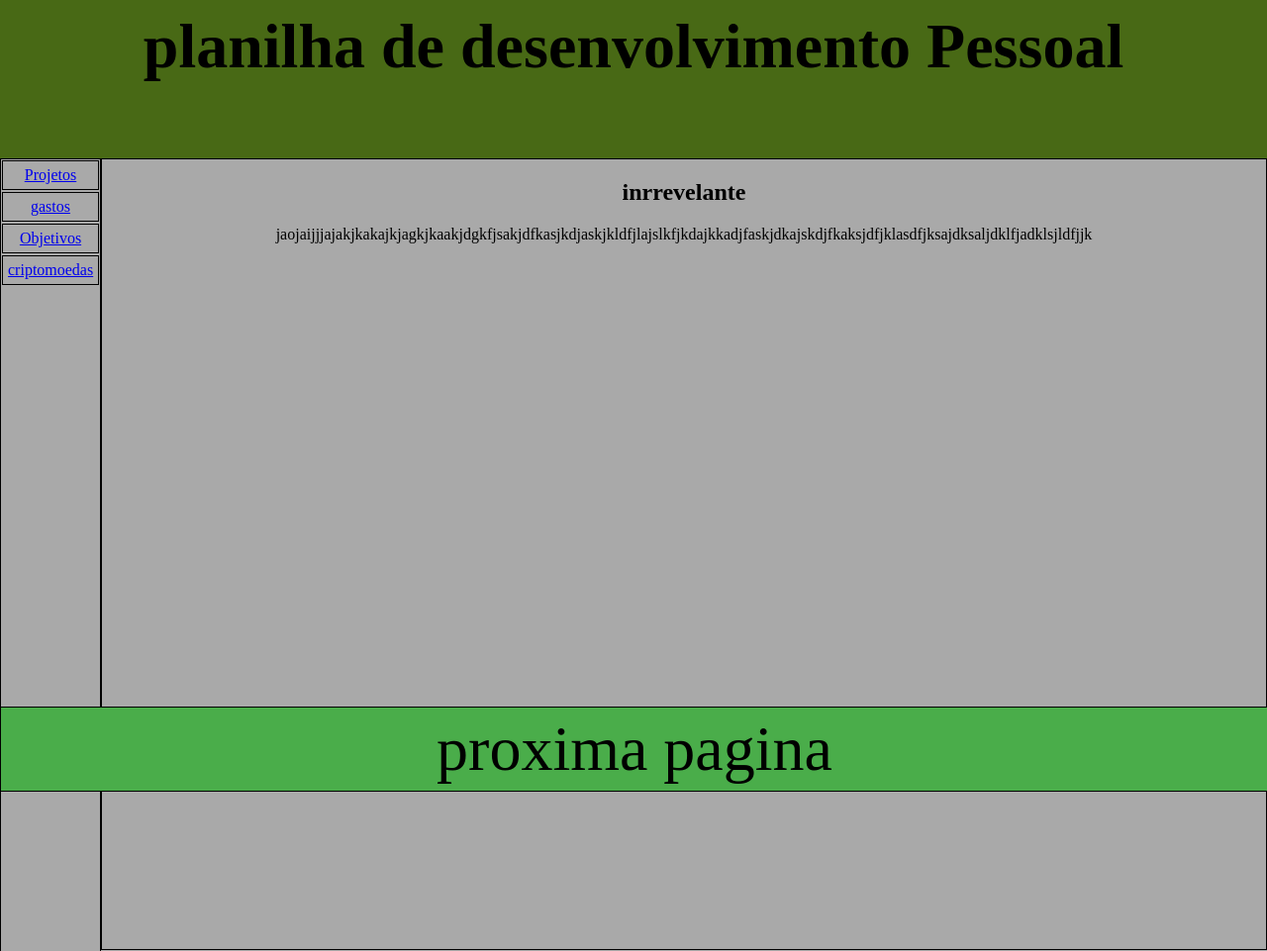
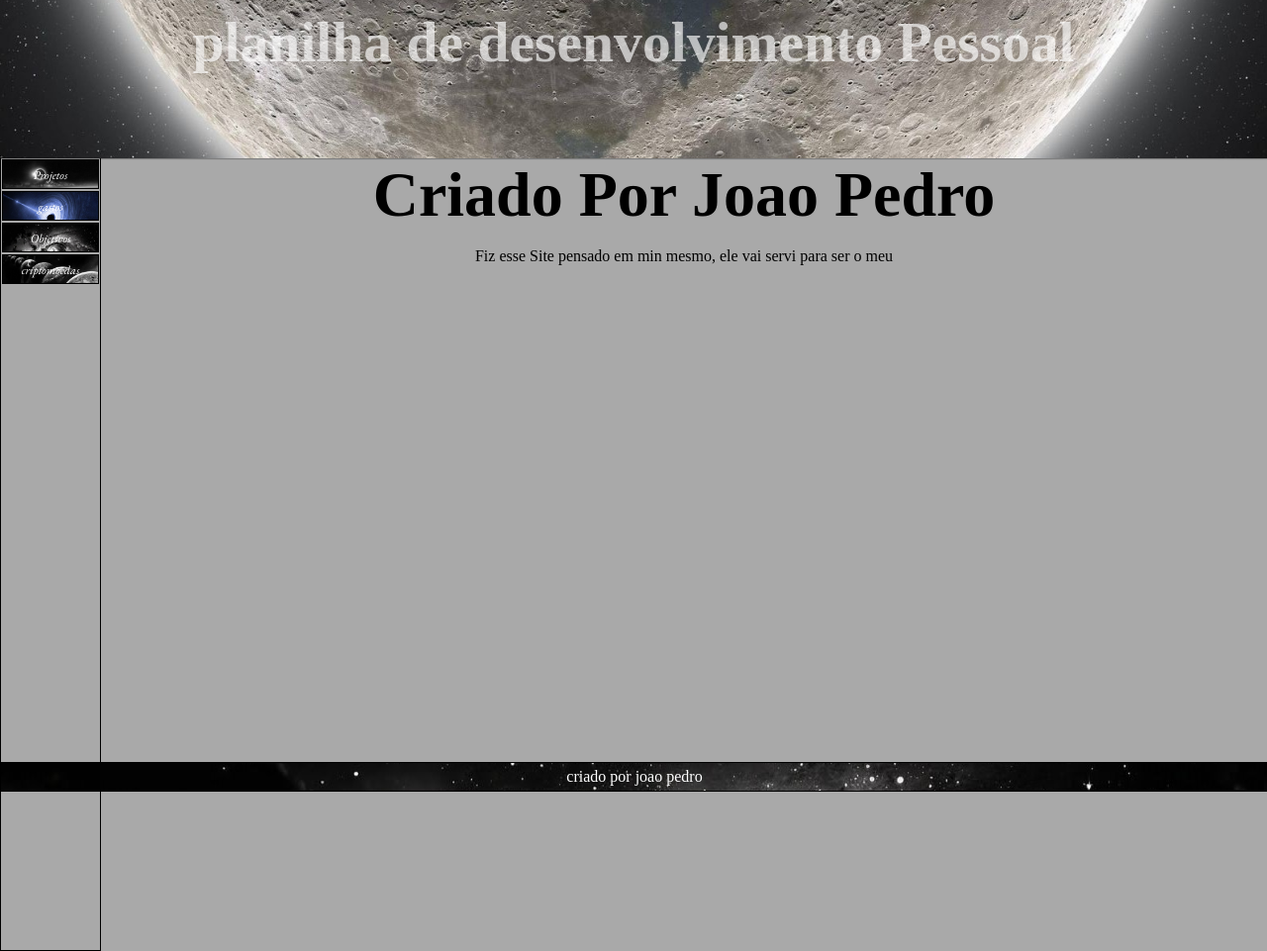
Before and after one commit to joaopedro206/Curso-Uninter, a plain HTML site: page testes/flex/lateral-flex.html in a window 1280 px wide. Shown: the whole page at 99% size. Drawn offline with nearby package versions, Linux system fonts and the light colour scheme.

Commit message:
Na Metade

```diff
--- a/testes/flex/lateral-flex.html
+++ b/testes/flex/lateral-flex.html
@@ -4,69 +4,7 @@
     <meta charset="UTF-8">
     <meta name="viewport" content="width=device-width, initial-scale=1.0">
     <title>lateral</title>
-    <style>
-        body{
-            background-color: darkgray;
-            text-align: center;
-            margin: auto;
-        }
-        header{
-            position: relative;
-            height: 20vh;
-            background-color: rgb(72, 105, 21);
-        }
-        header h1{
-            top: 0px;
-            margin: 0%;
-            padding:10px ;
-            font-size: 5vw;
-
-
-        }
-        #conteiner{
-            display: flex;
-            height: 100vh;
-        }
-
-        div .lateral{
-            display: flex;
-            flex-direction: column;
-            width: 40vw;
-            max-width: 100px;
-            height: 100vh;
-            border: 1px solid;
-        }
-        .lateral .itens{
-            display: flex;
-            border: 1px solid;
-            padding: 5px;
-            margin: 1px;
-
-        }
-            a{
-                width:40vw ;
-            }
-        div .principal{
-            width: 120vw;
-            border: 1px solid;
-            z-index: 1;
-            overflow: auto;
-            padding-bottom: 20px;
-        }
-        footer{
-            background-color: rgb(74, 173, 74);
-            position: fixed;
-            bottom: 0%;
-            width: 100%;
-            border: 1px solid;
-            z-index:1;
-        }
-        footer>p{
-                padding: 0%;
-                margin: 5px;
-                font-size: 5vw;
-        }
-    </style>
+     <link rel="stylesheet" href="site.css">
 </head>
 <body>
     <header>
@@ -75,19 +13,19 @@
     </header>
     <div id="conteiner">
         <div class="lateral">
-            <div class="itens"><a href="#">Projetos</a></div>
-            <div class="itens"><a href="#">gastos</a></div>
-            <div class="itens"><a href="#">Objetivos</a></div>
-            <div class="itens"><a href="#">criptomoedas</a></div>
+            <div class="itens1"><a href="#">Projetos</a></div>
+            <div class="itens2"><a href="#">gastos</a></div>
+            <div class="itens3"><a href="#">Objetivos</a></div>
+            <div class="itens4"><a href="#">criptomoedas</a></div>
         </div>
         <div class="principal">
             <main>
-                <h2>inrrevelante</h2>
-                <p>jaojaijjjajakjkakajkjagkjkaakjdgkfjsakjdfkasjkdjaskjkldfjlajslkfjkdajkkadjfaskjdkajskdjfkaksjdfjklasdfjksajdksaljdklfjadklsjldfjjk</p>
+                <h2>Criado Por Joao Pedro</h2>
+                <p>Fiz esse Site pensado em min mesmo, ele vai servi para ser o meu </p>
             </main>
         </div>
     </div>
 
-    <footer><p>proxima pagina</p></footer>
+    <footer><p>criado por joao pedro</p></footer>
 </body>
 </html>
--- /dev/null
+++ b/testes/flex/site.css
@@ -0,0 +1,116 @@
+@charset "UTF-8";
+
+@import url('https://fonts.googleapis.com/css2?family=EB+Garamond:ital,wght@0,400..800;1,400..800&display=swap');
+body{
+    background-color: darkgray;
+    text-align: center;
+    margin: auto;
+}
+header{
+    position: relative;
+    height: 20vh;
+    background-color: rgb(72, 105, 21);
+    background-image: url(imagens/download\ \(2\).jpg);
+    background-repeat: no-repeat;
+    background-size:cover ;
+    background-position: center top;
+    background-position-y: 50%;
+    box-shadow: 1px 1px 1px rgba(0, 0, 0, 0.247);
+}
+header h1{
+    top: 0px;
+    margin: 0%;
+    padding:10px ;
+    font-size: 4.5vw;
+    color: rgba(255, 255, 255, 0.651);
+
+}
+#conteiner{
+    display: flex;
+    height: 100vh;
+}
+
+div .lateral{
+    border: 1px solid;
+    border-top: 0px;
+    display: flex;
+    flex-direction: column;
+    width: 40vw;
+    max-width: 100px;
+    height: 100vh;
+
+}
+.lateral .itens{
+    border: 1px solid;
+    padding: 5px;
+    margin: 1px;
+
+}
+
+.itens1{
+    border: 1px solid;
+    padding: 5px;
+    margin: 1px;
+    background-image: url(imagens/ouuuuu.jpg);
+    background-repeat: no-repeat;
+    background-size: cover;
+}
+.itens2{
+    border: 1px solid;
+    padding: 5px;
+    margin: 1px;
+    background-image: url(imagens/imagemgalaxia.jpg);
+    background-repeat: no-repeat;
+    background-size: cover;
+}
+.itens3{
+    border: 1px solid;
+    padding: 5px;
+    margin: 1px;
+    background-image: url(imagens/download\ \(3\).jpg);
+    background-repeat: no-repeat;
+    background-size: cover;
+}
+.itens4{
+    border: 1px solid;
+    padding: 5px;
+    margin: 1px;
+    background-image: url(imagens/download\ \(4\).jpg);
+    background-repeat: no-repeat;
+    background-size: cover;
+}
+a{
+        font-size: 12px;
+        text-decoration: none;
+        color: white;
+        font-family: 'EB Garamond';
+        font-style: italic;
+        font-weight: 400;
+}
+div .principal{
+    width: 120vw;
+
+    z-index: 1;
+    overflow: auto;
+    padding-bottom: 20px;
+}
+.principal h2{
+    margin: 0%;
+    font-size: 5vw;
+}
+footer{
+    background-image: url(imagens/download\ \(3\).jpg);
+    background-position-y: 10%;
+    position: fixed;
+    bottom: 0%;
+    width: 100%;
+    border: 1px solid;
+    z-index:1;
+}
+footer>p{
+        padding: 0%;
+        margin: 5px;
+        color: white;
+
+
+}
```
Also changed, not shown: testes/flex/imagens/download (2).jpg (added), testes/flex/imagens/download (3).jpg (added), testes/flex/imagens/download (4).jpg (added), testes/flex/imagens/imagemgalaxia.jpg (added), testes/flex/imagens/ouuuuu.jpg (added).
